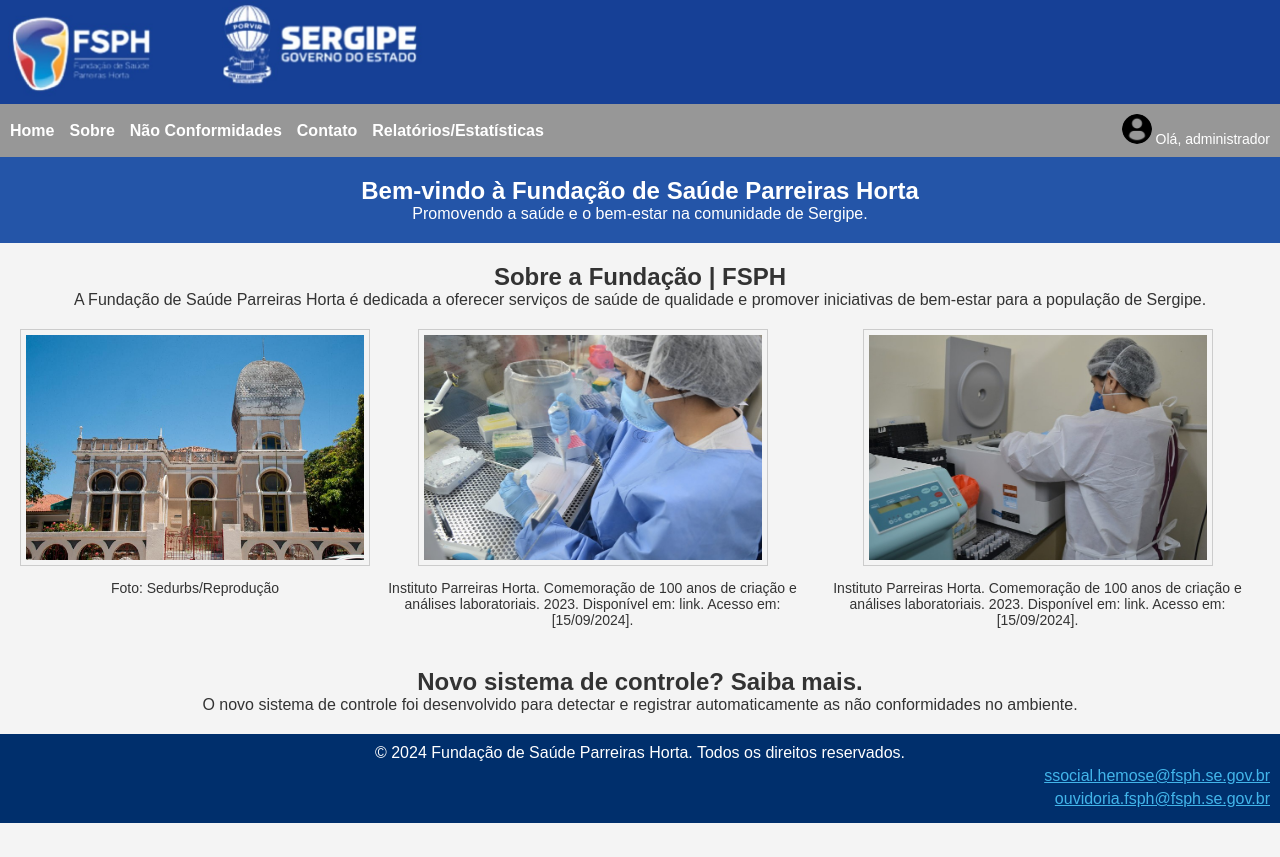
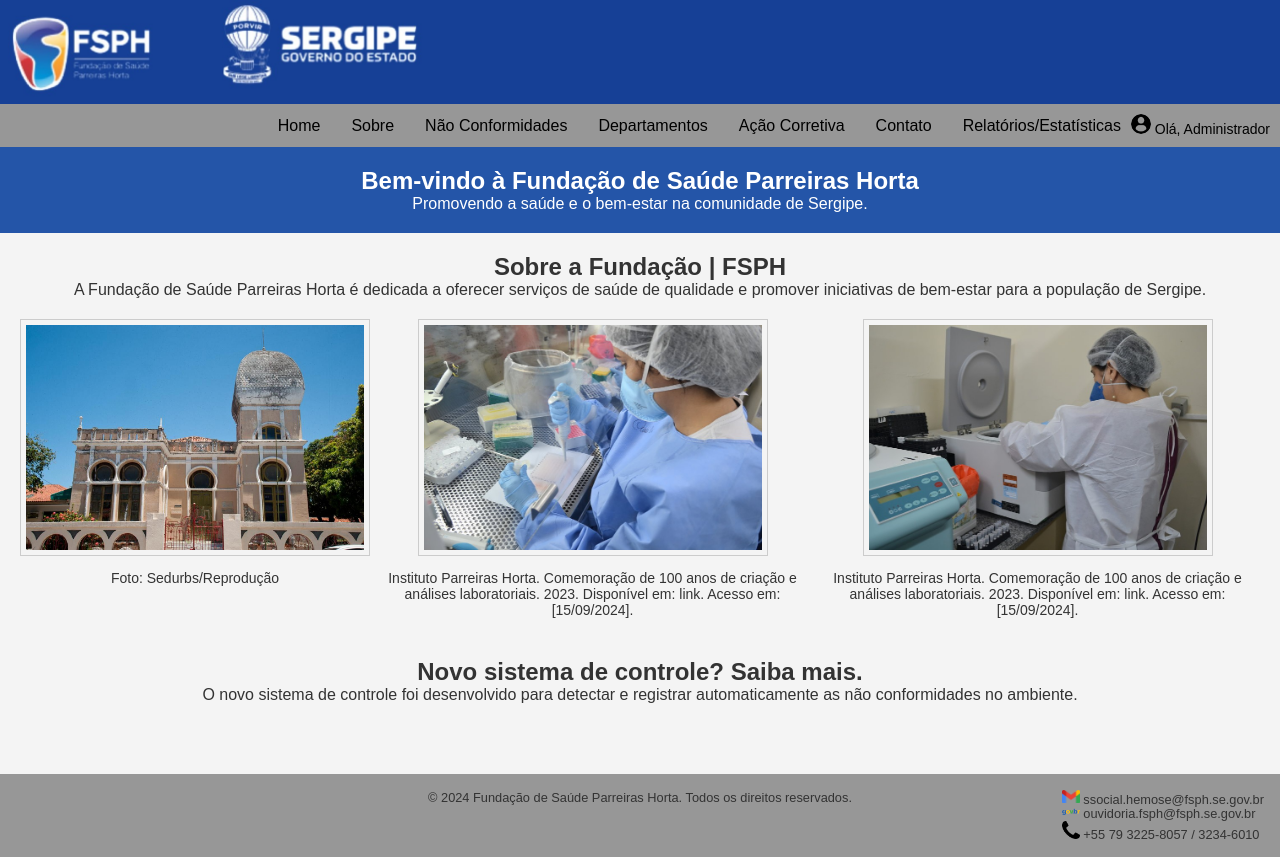
Before and after one commit to valtson-ara/Instituto-Parreiras, a plain HTML site: page Instituto/usuario administrador/inicialadm/inicioadministrador.html in a window 1280 px wide. Before the commit the page ends 823 px from the top, so only its background shows below. Drawn offline with nearby package versions, Linux system fonts and the light colour scheme.

Commit message:
Suas mudanças no submódulo

```diff
--- a/Instituto/usuario administrador/inicialadm/inicioadministrador.css
+++ b/Instituto/usuario administrador/inicialadm/inicioadministrador.css
@@ -28,20 +28,25 @@ body {
   display: flex;
   justify-content: space-between;
   align-items: center;
-  color: white;
+  color: rgb(0, 0, 0);
+}
+
+nav {
+  margin-left: auto;
 }
 
 nav ul {
   list-style: none;
   display: flex;
-  gap: 15px;
+  gap: 30px;
 }
 
 nav ul li a {
-  color: white;
+  color: rgb(0, 0, 0);
   text-decoration: none;
-  font-weight: bold;
+  margin-left: 1px;
 }
+
 
 .admin {
   font-size: 14px;
@@ -84,18 +89,27 @@ nav ul li a {
 }
 
 footer {
-  background-color: #002f6c;
-  color: white;
-  padding: 10px;
-  text-align: center;
+  background-color: #979797;
+  margin-top: 3.1rem;
+    width: 100%;
+    min-height: 5.2rem;
+    display: flex;
+    flex-direction: row;
+    justify-content: center;
+    padding-top: 1rem;
+    padding-left: 1rem;
+    padding-right: 1rem;
 }
 
-.contacts p {
-  margin: 5px 0;
+#list-contacts {
+  position: absolute;
+  right: 1rem;
 }
 
-.footer-p {
-  text-align: center;
+footer li {
+  list-style-type: none;
+  flex-direction: row;
+  font-size: 0.8rem;
 }
 
 .contacts {
@@ -103,7 +117,12 @@ footer {
 }
 
 #fim {
+  font-size: 0.8rem;
   text-align: center;
+}
+.img-fluid {
+  width: 18px;
+  height: auto;
 }
 
 /* Botão de login */
@@ -112,6 +131,7 @@ footer {
   border: none;
   padding: 0;
   cursor: pointer;
+  margin-left: 10px;
 }
 
 .btn-login img {
--- a/Instituto/usuario administrador/inicialadm/inicioadministrador.html
+++ b/Instituto/usuario administrador/inicialadm/inicioadministrador.html
@@ -19,15 +19,19 @@
             <li><a href="#" >Home</a></li>
             <li><a href="#">Sobre</a></li>
             <li><a href="#">Não Conformidades</a></li>
+            <li><a href="#">Departamentos</a></li>
+            <li><a href="#">Ação Corretiva</a></li>
             <li><a href="#">Contato</a></li>
             <li><a href="#">Relatórios/Estatísticas</a></li>
         </ul>
     </nav>
     <div id="mobile_menu">
         <ul id="mobile_nav_list">
-            <li><a href="#">Home</a></li>
+            <li><a href="#" >Home</a></li>
             <li><a href="#">Sobre</a></li>
             <li><a href="#">Não Conformidades</a></li>
+            <li><a href="#">Departamentos</a></li>
+            <li><a href="#">Ação Corretiva</a></li>
             <li><a href="#">Contato</a></li>
             <li><a href="#">Relatórios/Estatísticas</a></li>
         </ul>
@@ -36,8 +40,8 @@
         <i class="fa-solid fa-bars"></i>
       </button>
     <div class="admin">
-        <button class="btn-login" onclick="window.location.href=''"><img src="profile-user.png" alt="usuario" width="30" height="30"></button>
-        <span>Olá, administrador</span>
+        <button class="btn-login" onclick="window.location.href=''"><img src="profile-user.png" alt="usuario" width="20" height="20"></button>
+        <span>Olá, Administrador</span>
     </div>
 </header>
 
@@ -73,10 +77,11 @@
 
 <footer>
     <p id="fim">&copy; 2024 Fundação de Saúde Parreiras Horta. Todos os direitos reservados.</p>
-    <div class="contacts">
-        <p><a href="https://fsph.se.gov.br" style="color: #42b5ea;">ssocial.hemose@fsph.se.gov.br</a></p>
-        <p><a href="https://fsph.se.gov.br/index.php/ouvidoria/" style="color:#42b5ea" >ouvidoria.fsph@fsph.se.gov.br</a></p>
-        </div>
+    <ul id="list-contacts">
+        <li><img src="../tela-de-registro-de-nao-conformidades/img/Gmail Logo Vector.png" class="img-fluid" alt="logo do GMAIL">  ssocial.hemose@fsph.se.gov.br</li>
+        <li><img src="../tela-de-registro-de-nao-conformidades/img/logo-removebg-preview.png" class="img-fluid" alt="logo do GOV.BR">  ouvidoria.fsph@fsph.se.gov.br</li>
+        <li><img src="../tela-de-registro-de-nao-conformidades/img/silhueta-de-alca-de-telefone.png" class="img-fluid" alt="Ícone te telefone">  +55 79 3225-8057 / 3234-6010</li>
+    </ul>
     </div>
 </footer>
 <script src="inicioadministrador.js"></script>
--- a/Instituto/usuario administrador/notificações/admnotificações.css
+++ b/Instituto/usuario administrador/notificações/admnotificações.css
@@ -28,24 +28,30 @@ body {
   display: flex;
   justify-content: space-between;
   align-items: center;
-  color: white;
+  color: rgb(0, 0, 0);
+}
+
+nav {
+  margin-left: auto;
 }
 
 nav ul {
   list-style: none;
   display: flex;
-  gap: 15px;
+  gap: 30px;
 }
 
 nav ul li a {
-  color: white;
+  color: rgb(0, 0, 0);
   text-decoration: none;
-  font-weight: bold;
+  margin-left: 1px;
 }
+
 
 .admin {
   font-size: 14px;
 }
+
 
 .welcome-section {
   background-color: #2455a8;
@@ -84,18 +90,27 @@ nav ul li a {
 }
 
 footer {
-  background-color: #002f6c;
-  color: white;
-  padding: 10px;
-  text-align: center;
+  background-color: #979797;
+  margin-top: 3.1rem;
+    width: 100%;
+    min-height: 5.2rem;
+    display: flex;
+    flex-direction: row;
+    justify-content: center;
+    padding-top: 1rem;
+    padding-left: 1rem;
+    padding-right: 1rem;
 }
 
-.contacts p {
-  margin: 5px 0;
+#list-contacts {
+  position: absolute;
+  right: 1rem;
 }
 
-.footer-p {
-  text-align: center;
+footer li {
+  list-style-type: none;
+  flex-direction: row;
+  font-size: 0.8rem;
 }
 
 .contacts {
@@ -103,15 +118,20 @@ footer {
 }
 
 #fim {
+  font-size: 0.8rem;
   text-align: center;
 }
-
+.img-fluid {
+  width: 18px;
+  height: auto;
+}
 /* Botão de login */
 .btn-login {
   background-color: transparent;
   border: none;
   padding: 0;
   cursor: pointer;
+  margin-left: 10px;
 }
 
 .btn-login img {
@@ -122,7 +142,6 @@ footer {
 .btn-login:hover img {
   transform: scale(1.1);
 }
-
 /* Responsividade para telas pequenas (mobile) */
 @media (max-width: 768px) {
   .logo img {
```
Also changed, not shown: Instituto/usuario administrador/notificações/admnotificações.html (+17 -14 lines).
